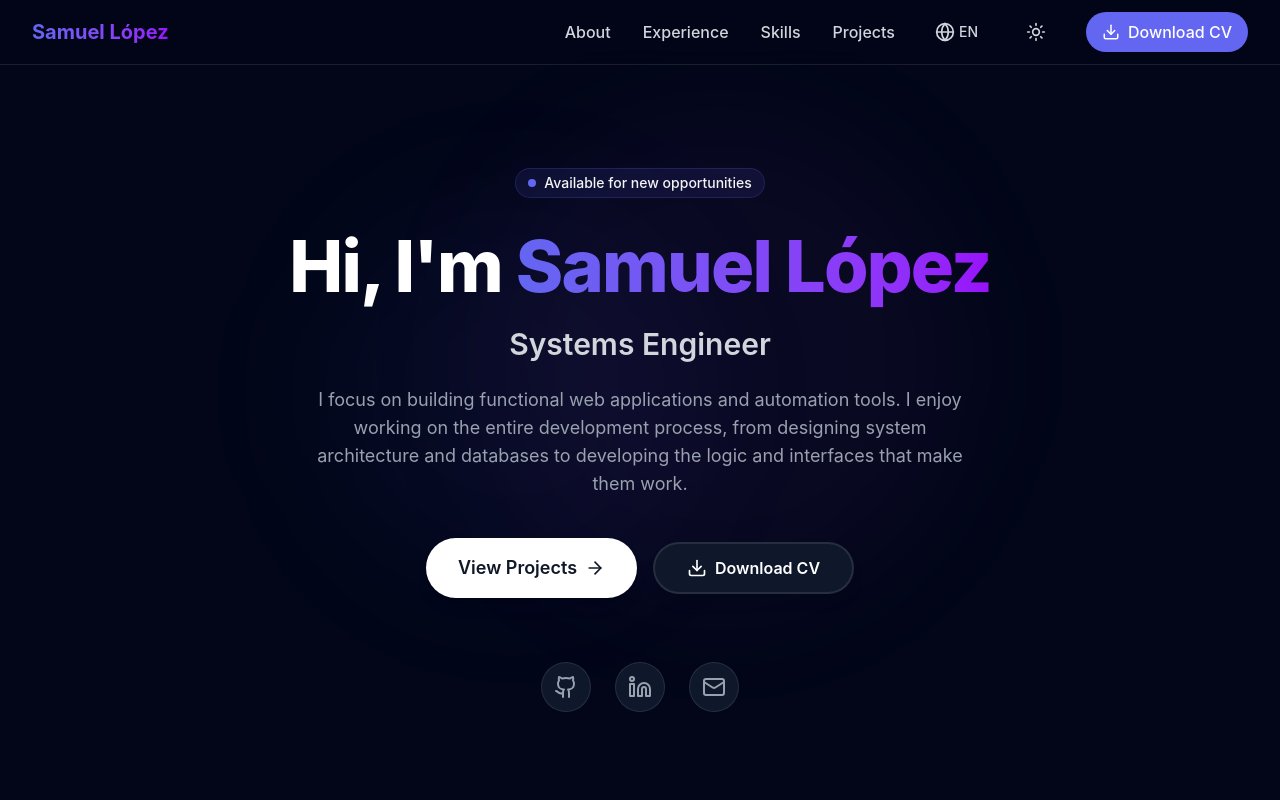
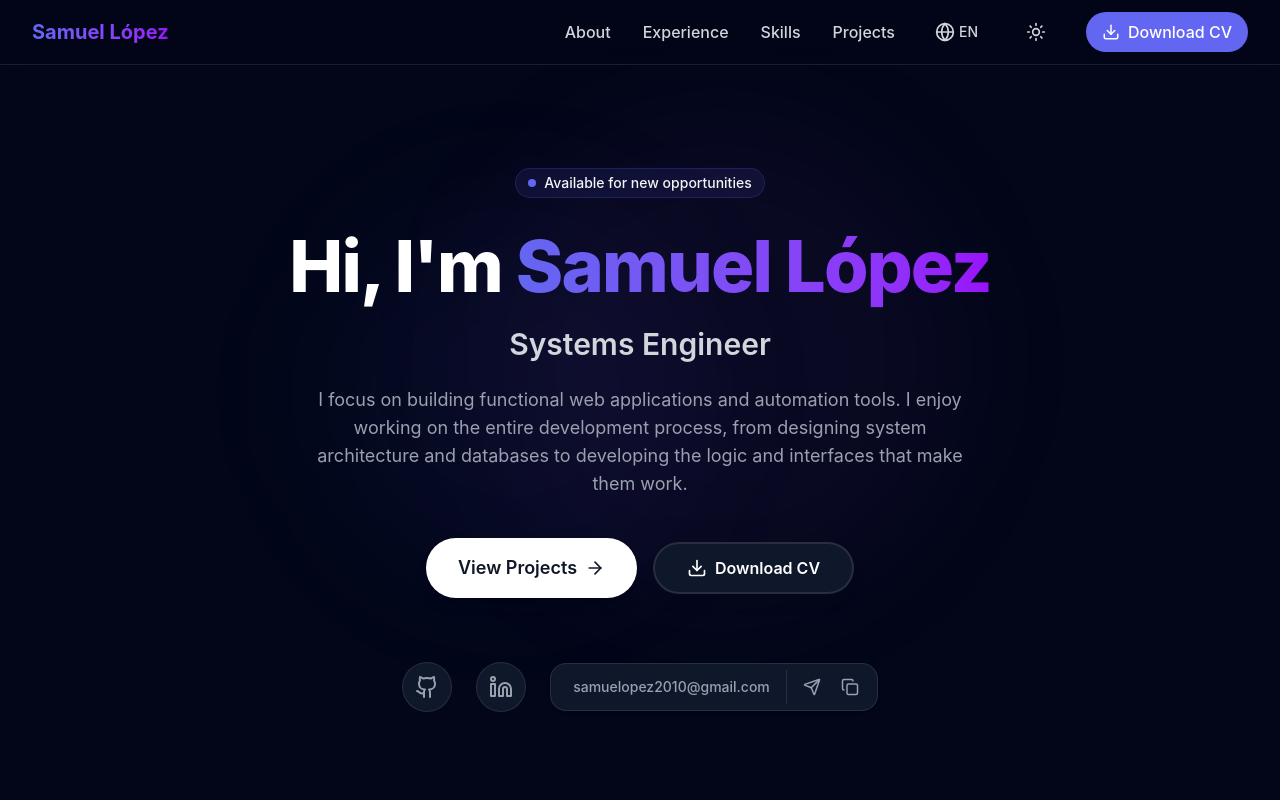
Before and after one commit to samuelopez2010/portfolio, a React (Vite) app: page / in a window 1280 px wide. Shown: the top 800 px of the page. Built offline with nearby package versions, Linux system fonts and the light colour scheme.

Commit message:
Enhance email functionality with copy to clipboard

```diff
--- a/src/components/layout/Footer.jsx
+++ b/src/components/layout/Footer.jsx
@@ -1,8 +1,18 @@
-import { Github, Linkedin, Mail } from 'lucide-react'
+import { useState } from 'react'
+import { Github, Linkedin, Mail, Copy, Check, Send } from 'lucide-react'
 import { useTranslation } from 'react-i18next'
 
 export default function Footer() {
     const { t } = useTranslation()
+    const [copied, setCopied] = useState(false)
+    const email = "samuelopez2010@gmail.com"
+
+    const handleCopy = () => {
+        navigator.clipboard.writeText(email)
+        setCopied(true)
+        setTimeout(() => setCopied(false), 2000)
+    }
+
     return (
         <footer className="bg-white dark:bg-slate-950 border-t border-gray-100 dark:border-white/5 pt-16 pb-8">
             <div className="max-w-7xl mx-auto px-4 sm:px-6 lg:px-8">
@@ -21,10 +31,33 @@ export default function Footer() {
                             <Linkedin size={24} />
                             <span className="sr-only">LinkedIn</span>
                         </a>
-                        <a href="mailto:samuelopez2010@gmail.com" className="text-gray-400 hover:text-rose-500 hover:scale-110 transition-all">
-                            <Mail size={24} />
-                            <span className="sr-only">Email</span>
-                        </a>
+                        <div className="flex items-center p-1 rounded-xl bg-slate-50 dark:bg-slate-900/50 border border-gray-100 dark:border-white/5 hover:border-brand-500/30 transition-colors">
+                            <span className="px-3 text-xs font-medium text-gray-500 dark:text-gray-400 select-all hidden sm:inline-block">
+                                {email}
+                            </span>
+                            <div className="flex items-center gap-1 sm:border-l border-gray-200 dark:border-white/10 sm:pl-1">
+                                <a
+                                    href={`mailto:${email}`}
+                                    className="relative group p-2 rounded-lg text-gray-400 hover:text-brand-500 hover:bg-brand-50 dark:hover:bg-brand-500/10 transition-all"
+                                >
+                                    <Send size={18} />
+                                    <span className="sr-only">Send Email</span>
+                                    <div className="absolute -top-10 left-1/2 -translate-x-1/2 px-2 py-1 bg-gray-900 dark:bg-white text-white dark:text-gray-900 text-xs rounded opacity-0 group-hover:opacity-100 transition-opacity pointer-events-none whitespace-nowrap z-10 shadow-md">
+                                        {t('hero.send_email', 'Send Email')}
+                                    </div>
+                                </a>
+                                <button
+                                    onClick={handleCopy}
+                                    className="relative group p-2 rounded-lg text-gray-400 hover:text-brand-500 hover:bg-brand-50 dark:hover:bg-brand-500/10 transition-all"
+                                >
+                                    {copied ? <Check size={18} className="text-emerald-500" /> : <Copy size={18} />}
+                                    <span className="sr-only">Copy Email</span>
+                                    <div className="absolute -top-10 left-1/2 -translate-x-1/2 px-2 py-1 bg-gray-900 dark:bg-white text-white dark:text-gray-900 text-xs rounded opacity-0 group-hover:opacity-100 transition-opacity pointer-events-none whitespace-nowrap z-10 shadow-md">
+                                        {copied ? t('hero.copied', 'Copied!') : t('hero.copy_email', 'Copy Email')}
+                                    </div>
+                                </button>
+                            </div>
+                        </div>
                     </div>
                 </div>
 
--- a/src/components/sections/Hero.jsx
+++ b/src/components/sections/Hero.jsx
@@ -1,9 +1,19 @@
+import { useState } from 'react'
 import { motion } from 'framer-motion'
-import { Github, Linkedin, Mail, ArrowRight, Download } from 'lucide-react'
+import { Github, Linkedin, Mail, ArrowRight, Download, Copy, Check, Send } from 'lucide-react'
 import { useTranslation } from 'react-i18next'
 
 export default function Hero() {
     const { t } = useTranslation()
+    const [copied, setCopied] = useState(false)
+    const email = "samuelopez2010@gmail.com"
+
+    const handleCopy = () => {
+        navigator.clipboard.writeText(email)
+        setCopied(true)
+        setTimeout(() => setCopied(false), 2000)
+    }
+
     return (
         <section className="relative min-h-screen flex items-center justify-center pt-20 overflow-hidden">
             {/* Background decoration */}
@@ -95,10 +105,33 @@ export default function Hero() {
                         <Linkedin size={24} />
                         <span className="sr-only">LinkedIn</span>
                     </a>
-                    <a href="mailto:samuelopez2010@gmail.com" className="p-3 rounded-full bg-white dark:bg-slate-900 border border-gray-200 dark:border-white/10 text-gray-600 dark:text-gray-400 hover:text-rose-500 dark:hover:text-rose-400 hover:border-rose-500 transition-colors">
-                        <Mail size={24} />
-                        <span className="sr-only">Email</span>
-                    </a>
+                    <div className="flex items-center p-1.5 rounded-2xl bg-white dark:bg-slate-900 border border-gray-200 dark:border-white/10 shadow-sm hover:border-brand-500/30 transition-colors">
+                        <span className="px-4 text-sm font-medium text-gray-600 dark:text-gray-400 select-all">
+                            {email}
+                        </span>
+                        <div className="flex items-center gap-1 border-l border-gray-200 dark:border-white/10 pl-2 pr-1">
+                            <a
+                                href={`mailto:${email}`}
+                                className="relative group p-2 rounded-xl text-gray-400 hover:text-brand-500 hover:bg-brand-50 dark:hover:bg-brand-500/10 transition-all"
+                            >
+                                <Send size={18} />
+                                <span className="sr-only">Send Email</span>
+                                <div className="absolute -top-10 left-1/2 -translate-x-1/2 px-2 py-1 bg-gray-900 dark:bg-white text-white dark:text-gray-900 text-xs rounded opacity-0 group-hover:opacity-100 transition-opacity pointer-events-none whitespace-nowrap z-10 shadow-md">
+                                    {t('hero.send_email', 'Send Email')}
+                                </div>
+                            </a>
+                            <button
+                                onClick={handleCopy}
+                                className="relative group p-2 rounded-xl text-gray-400 hover:text-brand-500 hover:bg-brand-50 dark:hover:bg-brand-500/10 transition-all"
+                            >
+                                {copied ? <Check size={18} className="text-emerald-500" /> : <Copy size={18} />}
+                                <span className="sr-only">Copy Email</span>
+                                <div className="absolute -top-10 left-1/2 -translate-x-1/2 px-2 py-1 bg-gray-900 dark:bg-white text-white dark:text-gray-900 text-xs rounded opacity-0 group-hover:opacity-100 transition-opacity pointer-events-none whitespace-nowrap z-10 shadow-md">
+                                    {copied ? t('hero.copied', 'Copied!') : t('hero.copy_email', 'Copy Email')}
+                                </div>
+                            </button>
+                        </div>
+                    </div>
                 </motion.div>
             </div>
         </section>
```
